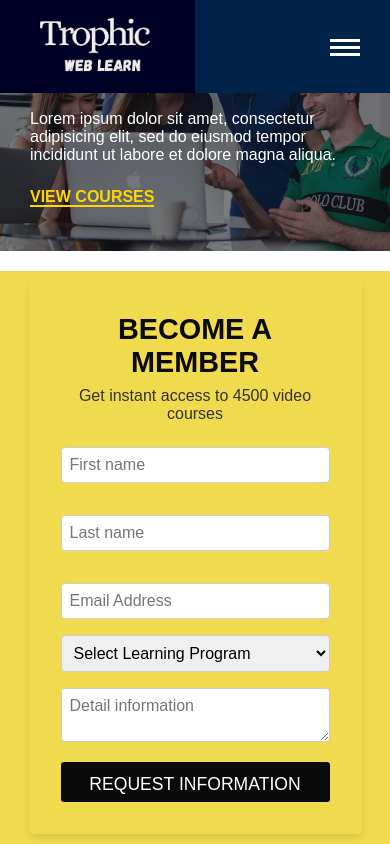
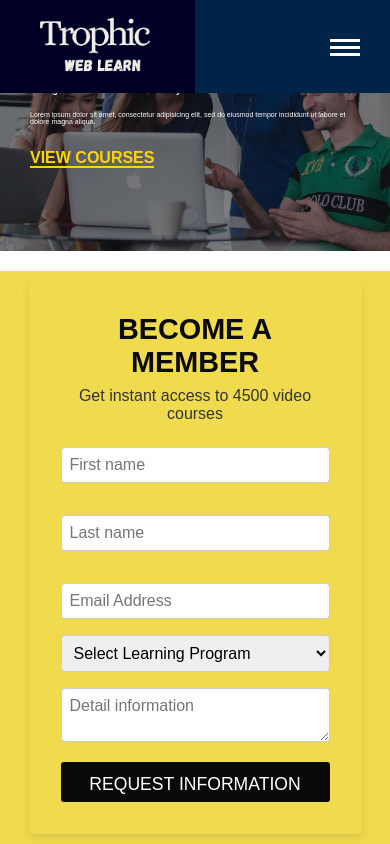
Before and after one commit to imariabe/trophic, a plain HTML site: page index.html in a window 390 px wide. Shown: the top 844 px of the page. Drawn offline with Linux system fonts and the light colour scheme; a web font is replaced by a local one.

Commit message:
update website files

```diff
--- a/style.css
+++ b/style.css
@@ -573,11 +573,11 @@ button:hover {
 
   /* Adjust the heading and text for better spacing */
   .text-content h1 {
-    font-size: 1.3rem; /* Larger font for better readability */
+    font-size: 9px; /* Larger font for better readability */
   }
 
   .text-content p {
-    font-size: 1rem;
+    font-size:7px;
   }
 
   .hero-image {
```
